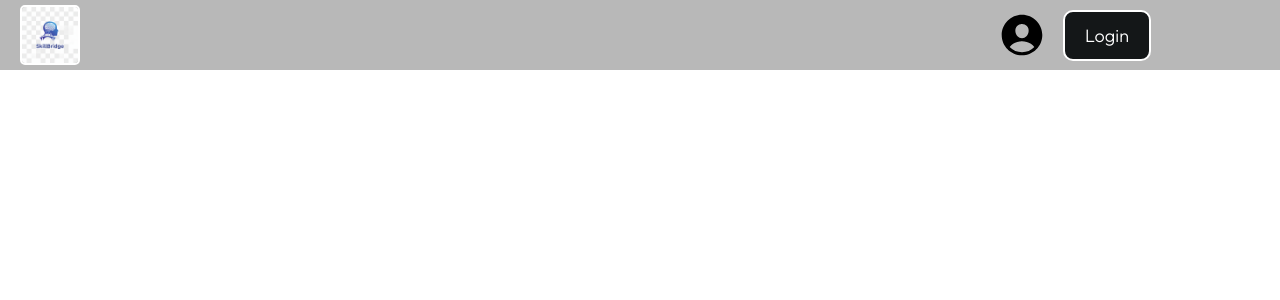
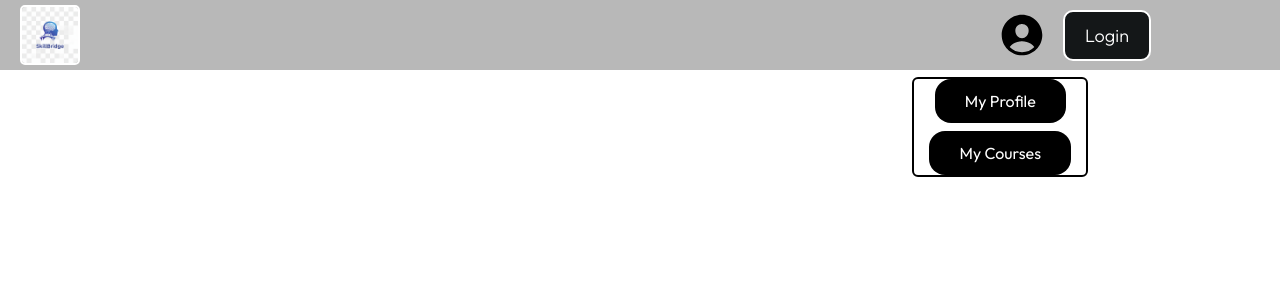
Before and after one commit to flyingvaibhav/SkillBridge, a React (Vite) app in the folder frontend/: page / in a window 1280 px wide. Both pictures are taken after a click on the icon 1022 px from the left and 35 px from the top of the page. Shown: the top 300 px of the page. Built offline with nearby package versions, Linux system fonts and the light colour scheme; no server answers.

Commit message:
added toggle my courses and my profile

```diff
--- a/frontend/src/component/Nav.jsx
+++ b/frontend/src/component/Nav.jsx
@@ -1,20 +1,22 @@
-import React from 'react'
+import React, { use } from 'react'
 import logo from '../assets/logo.png'
 import { IoPersonCircle } from 'react-icons/io5'
-import { useSelector } from 'react-redux';
+import {  useDispatch, useSelector } from 'react-redux';
 import { useNavigate } from 'react-router-dom';
 import axios from 'axios';
 import { serverURL } from '../App';
 import { setUserData } from '../redux/userSlice';
 import { toast } from 'react-toastify';
-import { useDispatch } from 'react-redux';
+import { useState } from 'react';
+
 
 function Nav() {
 const {userData} = useSelector((state) => state.user);
 const navigate = useNavigate();
 const dispatch = useDispatch();
+const [show, setShow] = useState(false);
 
-const handleLogOut = () => async() => {
+const handleLogOut =  async() => {
   try {
     const result= await axios.get(serverURL + "/api/auth/logout", {
       withCredentials: true,
@@ -29,9 +31,11 @@ const handleLogOut = () => async() => {
 
 
 
+
   }
 }
   return (
+
 
     <div>
    <div className='w-[100%] h-[70px] fixed top-0 px-[20px] py-[10px] flex justify-between items-center bg-[#00000047] z-10'>
@@ -41,22 +45,19 @@ const handleLogOut = () => async() => {
    </div>
 
  <div  className='w-[30%] lg:flex items-center justify-center gap-4'>
-  { !userData && <IoPersonCircle className='w-[50px] h-[50px] fill-black cursor-pointer'/>}
+  { !userData && <IoPersonCircle className='w-[50px] h-[50px] fill-black cursor-pointer' onClick={()=> setShow(prev=>!prev)}/>}
 
-{ userData && <div className='w-[50px] h-[50px] rounded-full  flex items-center justify-center text-[20px] text-white border-2 bg-black border-white cursor-pointer'>
+{ userData && <div className='w-[50px] h-[50px] rounded-full  flex items-center justify-center text-[20px] text-white border-2 bg-black border-white cursor-pointer'  onClick={()=> setShow(prev=>!prev)}>
   {userData?.name.slice(0,1).toUpperCase()}
-
-
 </div>}
 
-
-
-
-
  { userData?.role ==='eduactor' && <div className='px-[20px] py-[10px] border-2 border-white text-white bg-[#121213] rounded-[10px] text-[18px] font-light cursor-pointer '> Dashboard</div>}
- { !userData ? <span className='px-[20px] py-[10px] border-2 border-white text-white bg-[#141718] rounded-[10px] text-[18px] font-light cursor-pointer  bg-[#000000d5]'  onClick={()=>navigate('/login')}>Login</span>:
-  <span className='px-[20px] py-[10px] border-2 border-white text-white bg-[#161a1b] rounded-[10px] text-[18px] font-light cursor-pointer ' onClick={handleLogOut}> LogOut</span>}
-
+ { !userData ?<span className='px-[20px] py-[10px] border-2 border-white text-white bg-[#141718] rounded-[10px] text-[18px] font-light cursor-pointer  bg-[#000000d5]'  onClick={()=>navigate('/login')}>Login</span>:
+  <span className='px-[20px] py-[10px]   text-black bg-white rounded-[10px] shadow-black text-[18px]  cursor-pointer ' onClick={handleLogOut}> LogOut</span>}
+ { show && <div className='absolute top-[110%] right-[15%] flex items-center flex-col justify-center gap-2 text-[16px] rounded-md bg-[white] px-[15px] py[10px] border-[2px] border-[black] hover:border-white hover:text-white cursor-pointer hover:bg-black'>
+  <span className='bg-[black] text-white px-[30px] py-[10px] rounded-2xl hover:bg-gray-600'>My Profile</span>
+  <span className='bg-[black] text-white px-[30px] py-[10px] rounded-2xl hover:bg-gray-600'> My Courses</span>
+ </div>}
 
  </div>
 
```
